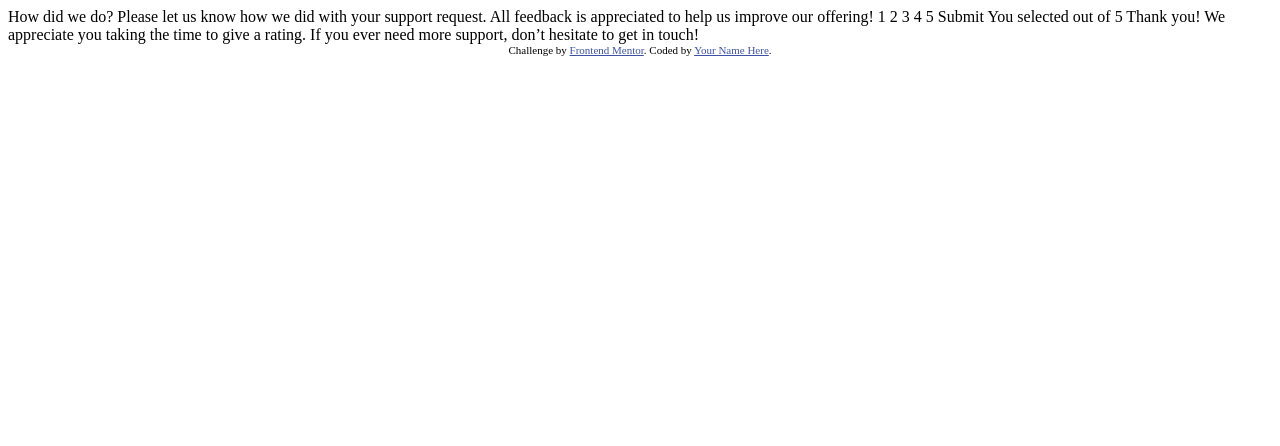
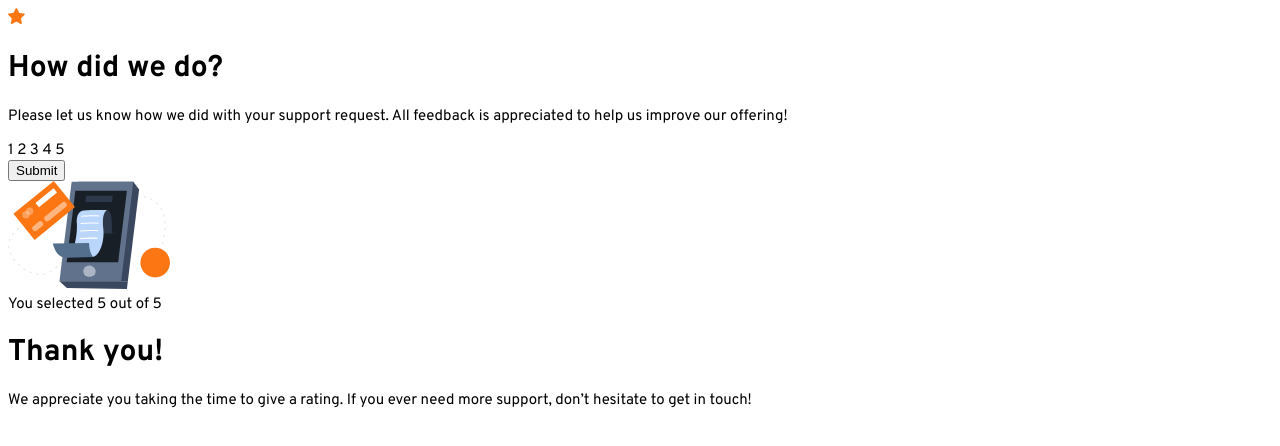
Before and after one commit to Kamania/interactive-rating-component-main, a plain HTML site: page index.html in a window 1280 px wide. Drawn offline with Linux system fonts and the light colour scheme.

Commit message:
Finish HTML Structure

```diff
--- a/index.html
+++ b/index.html
@@ -2,48 +2,77 @@
 <html lang="en">
 <head>
     <meta charset="UTF-8">
-  <meta name="viewport" content="width=device-width, initial-scale=1.0"> <!-- displays site properly based on user's device -->
+    <meta content="width=device-width, initial-scale=1.0" name="viewport">
+    <!-- displays site properly based on user's device -->
 
-  <link rel="icon" type="image/png" sizes="32x32" href="./images/favicon-32x32.png">
-
+    <link href="./images/favicon-32x32.png" rel="icon" sizes="32x32" type="image/png">
+    <link href="https://fonts.googleapis.com" rel="preconnect">
+    <link crossorigin href="https://fonts.gstatic.com" rel="preconnect">
+    <link href="https://fonts.googleapis.com/css2?family=Overpass:wght@400;700&display=swap" rel="stylesheet">
+    <link href="style.css" rel="stylesheet">
     <title>Frontend Mentor | Interactive rating component</title>
 
-  <!-- Feel free to remove these styles or customise in your own stylesheet 👍 -->
     <style>
-    .attribution { font-size: 11px; text-align: center; }
-    .attribution a { color: hsl(228, 45%, 44%); }
+        .attribution {
+            font-size: 11px;
+            text-align: center;
+        }
+
+        .attribution a {
+            color: hsl(228, 45%, 44%);
+        }
     </style>
 </head>
 <body>
-
+<main class="container">
     <!-- Rating state start -->
 
-  How did we do?
+    <div class="rate-card">
+      <img class="icon-star" src="images/icon-star.svg" alt="star icon">
+        <h1 class="main-title">How did we do?</h1>
 
+        <p class="description">
             Please let us know how we did with your support request. All feedback is appreciated
             to help us improve our offering!
+        </p>
 
-  1 2 3 4 5
+        <div class="rate-btn">
+            <span class="rate rate-1">1</span>
+            <span class="rate rate-2">2</span>
+            <span class="rate rate-3">3</span>
+            <span class="rate rate-4">4</span>
+            <span class="rate rate-5">5</span>
+        </div>
 
+        <button class="btn">
             Submit
+        </button>
+    </div>
 
     <!-- Rating state end -->
 
     <!-- Thank you state start -->
 
-  You selected <!-- Add rating here --> out of 5
+    <div class="thank-you-rate">
+      <img class="thanks-img" src="images/illustration-thank-you.svg" alt="thank you icon">
 
-  Thank you!
+      <div class="rate-result-section">You selected <span id="rate-result">5</span> out of 5</div>
 
+      <h1 class="main-title">Thank you!</h1>
+
+      <p class="description">
         We appreciate you taking the time to give a rating. If you ever need more support,
         don’t hesitate to get in touch!
+      </p>
+    </div>
 
     <!-- Thank you state end -->
+</main>
 
 
-  <div class="attribution">
+<!--<div class="attribution">
     Challenge by <a href="https://www.frontendmentor.io?ref=challenge" target="_blank">Frontend Mentor</a>.
-    Coded by <a href="#">Your Name Here</a>.
-  </div>
+    Coded by <a href="#">Chiira</a>.
+</div>-->
 </body>
 </html>
--- /dev/null
+++ b/style.css
@@ -0,0 +1,15 @@
+:root {
+    --orange: hsl(25, 97%, 53%); /* primary color */
+    --white: hsl(0, 0%, 100%);
+    --light-grey: hsl(217, 12%, 63%);
+    --medium-grey: hsl(216, 12%, 54%);
+    --dark-blue: hsl(213, 19%, 18%);
+    --very-dark-blue: hsl(216, 12%, 8%);
+}
+
+body{
+    font-size: 15px;
+    font-family: 'Overpass', sans-serif;
+    min-height: 100vh;
+
+}
```
Lines whose indentation alone changed are shown as unchanged.
